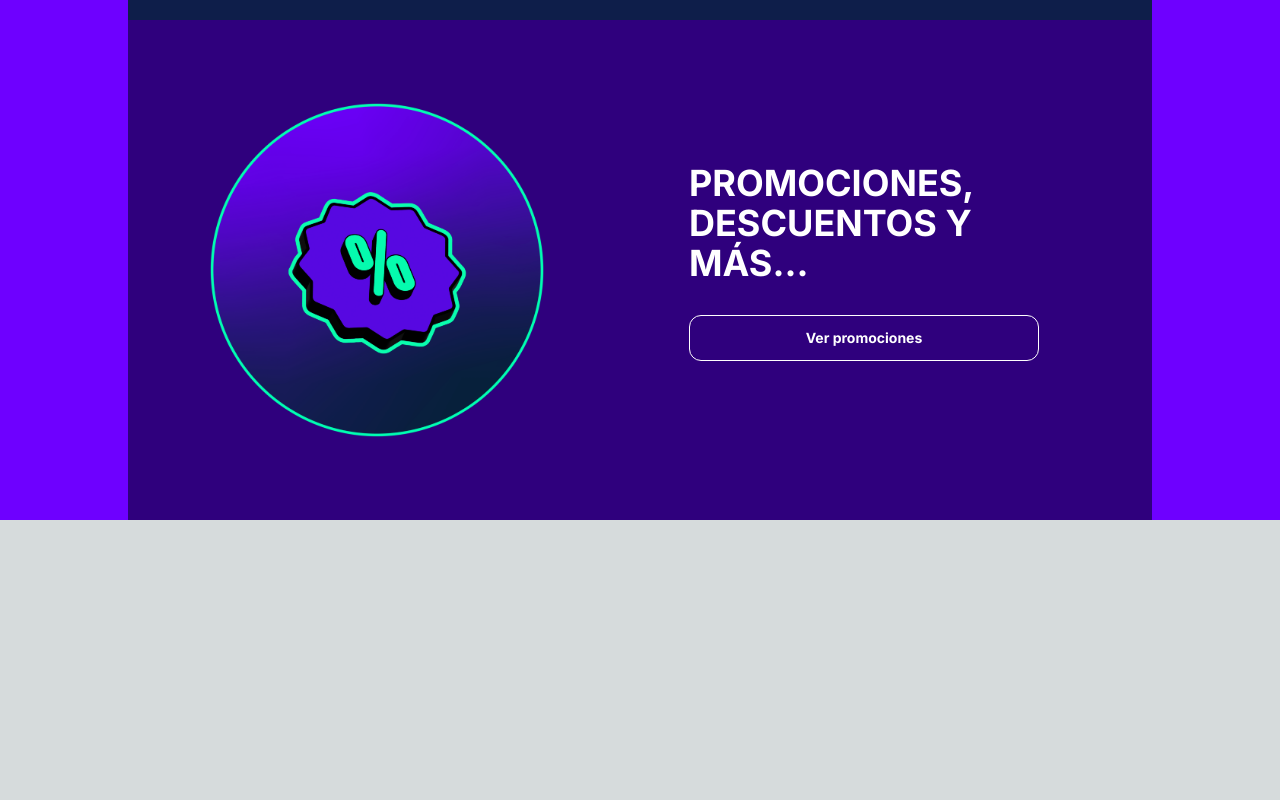
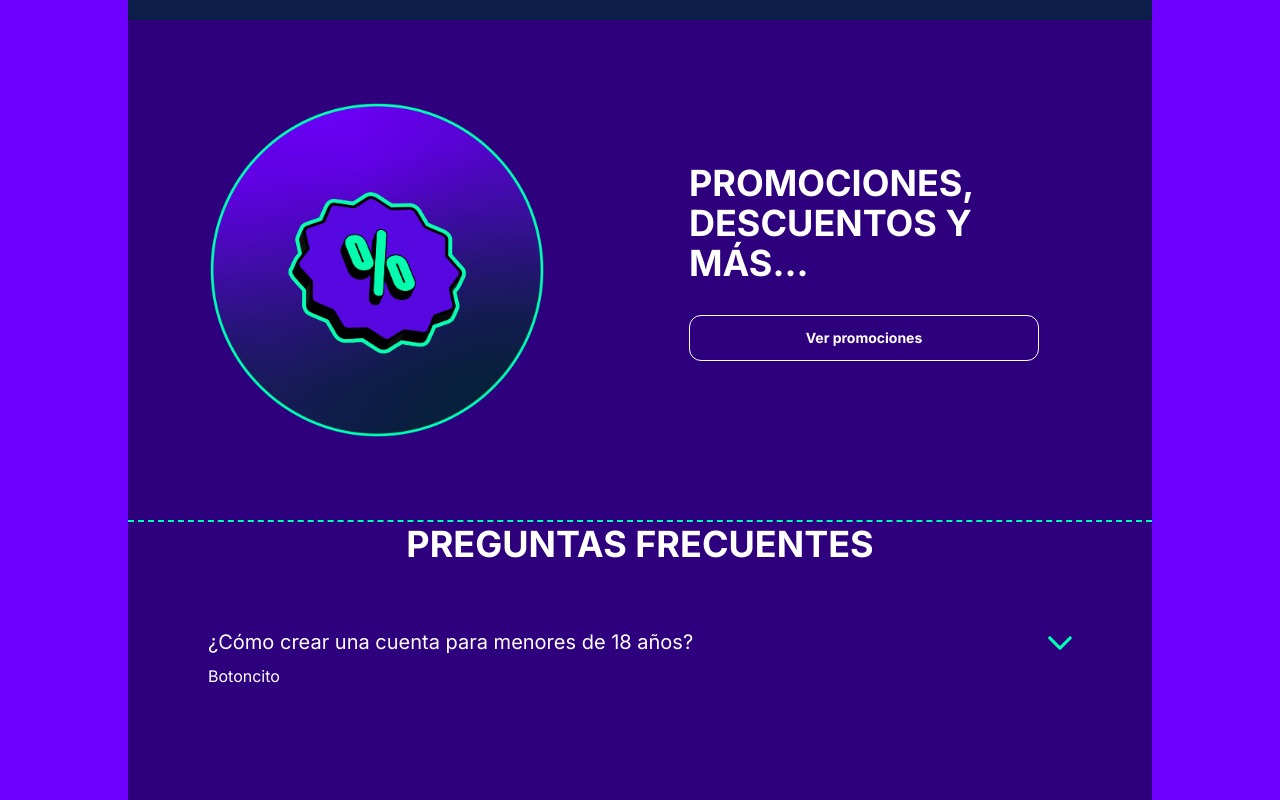
Before and after one commit to Sofia0101/Belo, a Next.js app: page / in a window 1280 px wide. Shown: the part 3396-4196 px from the top of the page. Before the commit the page ends 3916 px from the top, so only its background shows below. Built offline with nearby package versions, Linux system fonts and the light colour scheme.

Commit message:
:tada: empezando a hacer el dropdown menu de questions.tsx

```diff
--- a/src/app/page.tsx
+++ b/src/app/page.tsx
@@ -1,3 +1,5 @@
+"use client"
+
 import Image from "next/image";
 import Nav from "@/components/nav";
 import Head from "@/components/head";
@@ -27,7 +29,8 @@ export default function Home() {
         <Mastercard />
         <Bitrefill />
         <Discounts />
-        {/* <Questions /> */}
+        <Questions />
+
 
 
 
--- /dev/null
+++ b/src/components/dropdown.tsx
@@ -0,0 +1,9 @@
+
+
+export default function Dropdown() {
+  return(
+     <div className="text-sm md:text-lg text-slate-300 mt-2 mb-4 font-light">
+                Es posible crear una cuenta de belo desde los 13 años. La app te guiará a través de un método de verificación especial para que quede activa y pueda usarse sin complicaciones.
+            </div>
+  )
+}
--- a/src/components/nav.tsx
+++ b/src/components/nav.tsx
@@ -1,3 +1,5 @@
+"use client";
+
 import Image from "next/image";
 import Logo from "../../public/img/logo.png";
 import Smile from "../../public/img/logo-business.png";
--- a/src/components/questions.tsx
+++ b/src/components/questions.tsx
@@ -1,41 +1,62 @@
+"use client";
 import Image from "next/image";
+import { useState } from "react";
+import Dropdown from "../components/dropdown";
 
 export default function Questions() {
+  const [isOpen, setIsOpen] = useState(false);
+
+  function toggle() {
+    setIsOpen((isOpen) => !isOpen);
+  }
+
   return (
-    <div className="1 flex flex-col items-center pb-12 md:pb-14
-    bg-[#2F007D] full-bg_other w-full">
+    <div
+      className="1 flex flex-col items-center pb-12 md:pb-14
+    bg-[#2F007D] full-bg_other w-full"
+    >
       <div className="2 pt-0.5 pb-14 mx-4 border-dashed border-t-2 border-[#00FFB2] w-full md:self-center">
         <div className="3 flex justify-center px-12 mb-12 md:mb-16">
-                    <h2 className="font-title uppercase text-white text-shadow-sm md:text-shadow text-3xl md:text-4xl font-bold
-    undefined">Preguntas frecuentes</h2>
+          <h2
+            className="font-title uppercase text-white text-shadow-sm md:text-shadow text-3xl md:text-4xl font-bold
+    undefined"
+          >
+            Preguntas frecuentes
+          </h2>
         </div>
 
-<div className="4 flex flex-col items-center px-8 space-y-10 w-full
+        <div
+          className="4 flex flex-col items-center px-8 space-y-10 w-full
       md:space-y-16 md:px-20
-    text-white">
+    text-white"
+        >
           <div className="5 flex flex-col w-full cursor-pointer">
             <div className="6 flex justify-between items-center space-x-16 font-normal text-sm md:text-xl mb-2">
-            <span className="text-left flex-1">¿Cómo crear una cuenta para menores de 18 años?</span>
+              <span className="text-left flex-1">
+                ¿Cómo crear una cuenta para menores de 18 años?
+              </span>
               <div className="7 h-[25px] w-[25px]">
-            <svg className="w-full h-full rotate-90" viewBox="0 0 10 17" fill="none" xmlns="http://www.w3.org/2000/svg"><path d="M2.61649 0.459644L9.7623 7.58425C9.84712 7.66907 9.90705 7.76095 9.94211 7.85991C9.97773 7.95886 9.99555 8.06488 9.99555 8.17797C9.99555 8.29106 9.97773 8.39708 9.94211 8.49603C9.90705 8.59498 9.84712 8.68687 9.7623 8.77169L2.61649 15.9175C2.41858 16.1154 2.1712 16.2144 1.87434 16.2144C1.57748 16.2144 1.32303 16.1083 1.11099 15.8963C0.898948 15.6842 0.792927 15.4369 0.792927 15.1541C0.792927 14.8714 0.898948 14.624 1.11099 14.412L7.34502 8.17797L1.11099 1.94394C0.913085 1.74603 0.814132 1.50232 0.814132 1.21282C0.814132 0.922743 0.920153 0.671685 1.13219 0.459644C1.34424 0.247602 1.59162 0.14158 1.87434 0.14158C2.15706 0.14158 2.40445 0.247602 2.61649 0.459644Z" fill="#00FFB2"></path></svg>
+                <svg
+                  className="w-full h-full rotate-90"
+                  viewBox="0 0 10 17"
+                  fill="none"
+                  xmlns="http://www.w3.org/2000/svg"
+                >
+                  <path
+                    d="M2.61649 0.459644L9.7623 7.58425C9.84712 7.66907 9.90705 7.76095 9.94211 7.85991C9.97773 7.95886 9.99555 8.06488 9.99555 8.17797C9.99555 8.29106 9.97773 8.39708 9.94211 8.49603C9.90705 8.59498 9.84712 8.68687 9.7623 8.77169L2.61649 15.9175C2.41858 16.1154 2.1712 16.2144 1.87434 16.2144C1.57748 16.2144 1.32303 16.1083 1.11099 15.8963C0.898948 15.6842 0.792927 15.4369 0.792927 15.1541C0.792927 14.8714 0.898948 14.624 1.11099 14.412L7.34502 8.17797L1.11099 1.94394C0.913085 1.74603 0.814132 1.50232 0.814132 1.21282C0.814132 0.922743 0.920153 0.671685 1.13219 0.459644C1.34424 0.247602 1.59162 0.14158 1.87434 0.14158C2.15706 0.14158 2.40445 0.247602 2.61649 0.459644Z"
+                    fill="#00FFB2"
+                  ></path>
+                </svg>
               </div>
+            </div>
+            <div className="App">
+              {isOpen && <Dropdown />}
 
-
-            </div>
-
-            <div className="text-sm md:text-lg text-slate-300 mt-2 mb-4 font-light">
-                Es posible crear una cuenta de belo desde los 13 años. La app te guiará a través de un método de verificación especial para que quede activa y pueda usarse sin complicaciones.
+              <button onClick={toggle}>Botoncito</button>
             </div>
           </div>
         </div>
-
-
-
-
-
-
       </div>
-
     </div>
   );
 }
```
Lines whose indentation alone changed are shown as unchanged.
